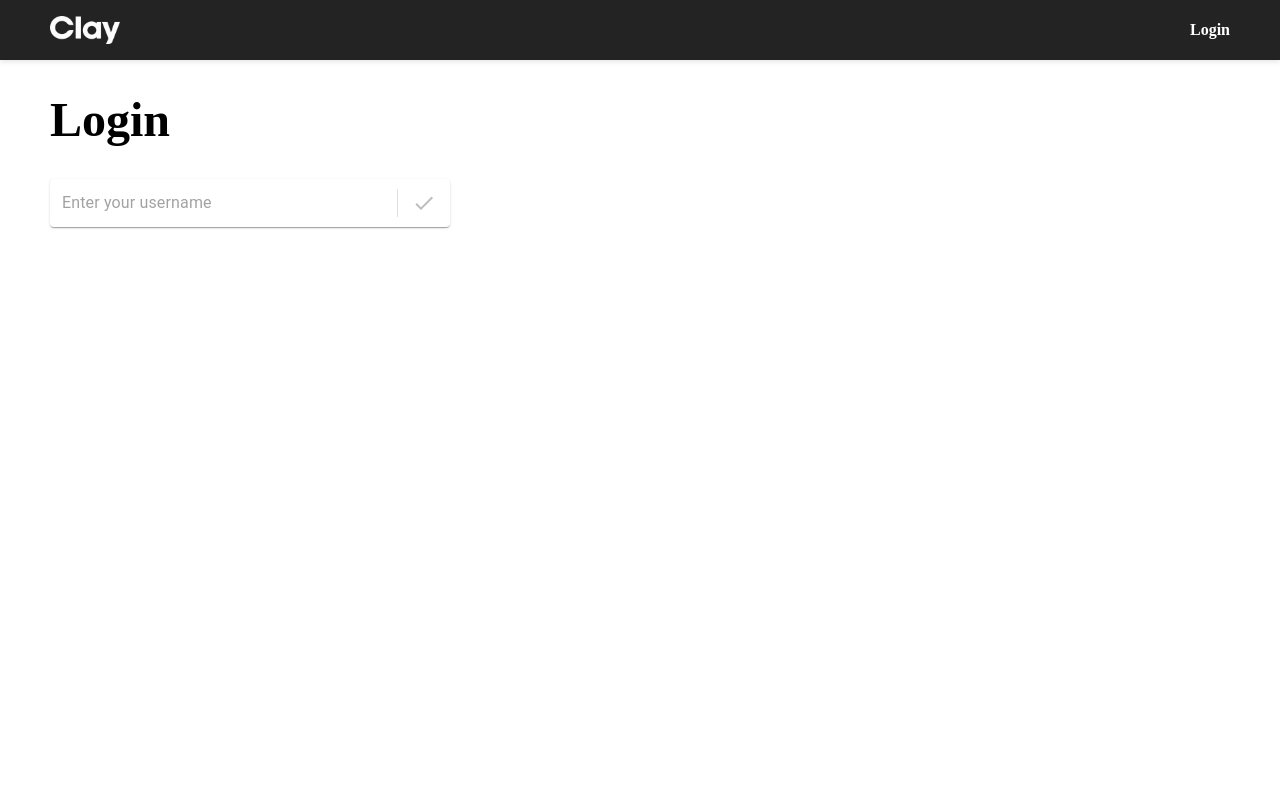
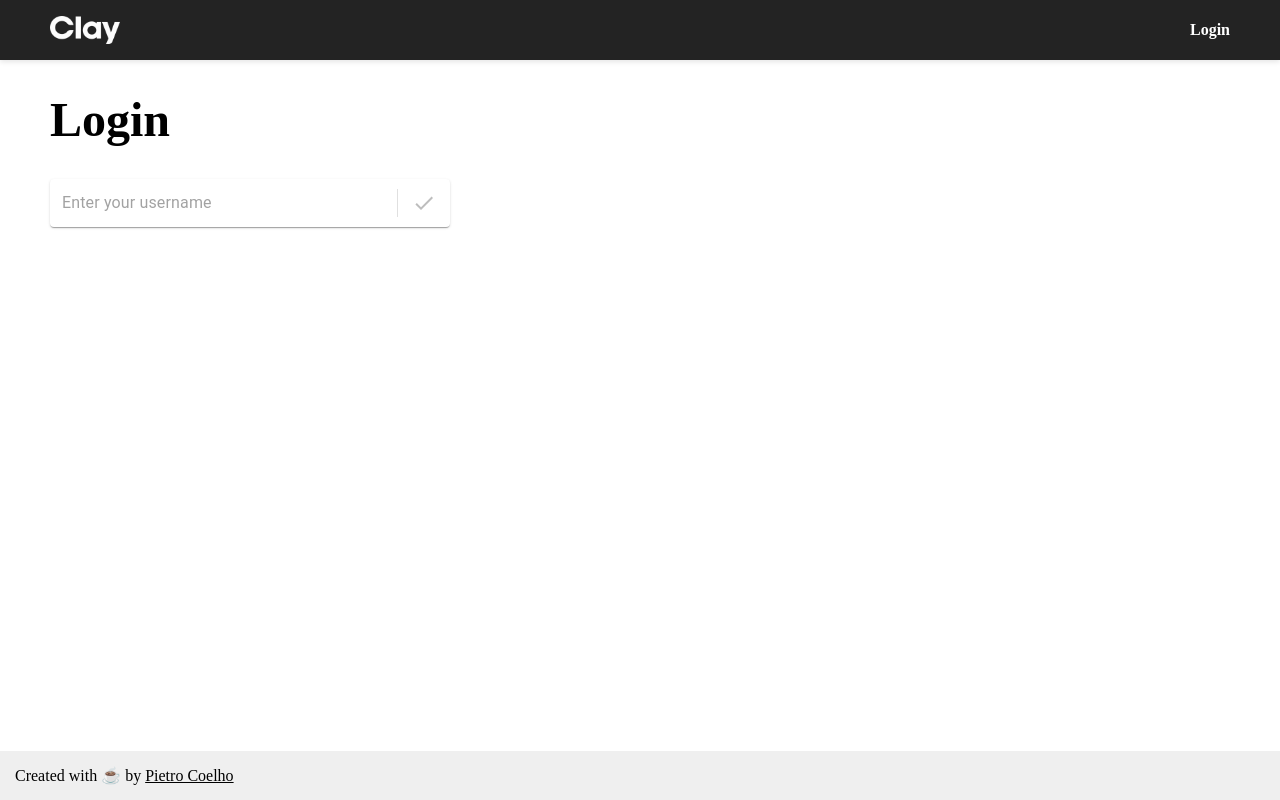
Before and after one commit to pietrofxq/the-cloud-lock, a React (Create React App) app: page /login in a window 1280 px wide. Built offline with nearby package versions, Linux system fonts and the light colour scheme; a web font is replaced by a local one.

Commit message:
feat: add footer

```diff
--- a/src/App.css
+++ b/src/App.css
@@ -1,53 +1,30 @@
 @import url(https://fonts.googleapis.com/css?family=Palanquin:200,400,500,600,700);
 @charset "UTF-8";
 
-/*!
-Theme Name: Project Cherry
-Author:  Clay solutions B.V. team
-Description: Corporate Website template for Clay Solutions B.V.
-Version: 0.1
-Text Domain: projectCherry
-*/
-/*!
- * Bootstrap v3.3.7 (http://getbootstrap.com)
- * Copyright 2011-2016 Twitter, Inc.
- * Licensed under MIT (https://github.com/twbs/bootstrap/blob/master/LICENSE)
- */
-/*! normalize.css v3.0.3 | MIT License | github.com/necolas/normalize.css */
 * {
   font-family: Palanquin;
   box-sizing: border-box;
 }
 
 html {
+  box-sizing: border-box;
   font-family: sans-serif;
   -ms-text-size-adjust: 100%;
-  -webkit-text-size-adjust: 100%
+  -webkit-text-size-adjust: 100%;
+  height: 100%;
 }
 
 body {
-  margin: 0
+  margin: 0;
+  position: relative;
+  padding-bottom: 6rem;
+  min-height: 100%;
 }
 
-html, body {
-  min-height: 100%;
-  height: 100%;
-}
-
-article,
-aside,
-details,
-figcaption,
-figure,
-footer,
-header,
-hgroup,
-main,
-menu,
-nav,
-section,
-summary {
-  display: block
+*,
+*:before,
+*:after {
+  box-sizing: inherit;
 }
 
 audio,
@@ -58,18 +35,14 @@ video {
   vertical-align: baseline
 }
 
-audio:not([controls]) {
-  display: none;
-  height: 0
-}
-
 [hidden],
 template {
   display: none
 }
 
 a {
-  background-color: transparent
+  background-color: transparent;
+  color: inherit;
 }
 
 a:active,
@@ -77,9 +50,6 @@ a:hover {
   outline: 0
 }
 
-abbr[title] {
-  border-bottom: 1px dotted
-}
 
 b,
 strong {
@@ -209,10 +179,6 @@ th {
   padding: 0
 }
 
-.img-responsive {
-  display: inline-block
-}
-
 a.no-style {
   text-decoration: none;
 }
--- a/src/App.tsx
+++ b/src/App.tsx
@@ -18,6 +18,15 @@ import { ThemeProvider } from '@material-ui/styles'
 
 const Container = styled.div`
   padding: 0 50px;
+`
+
+const Footer = styled.footer`
+  position: absolute;
+  left: 0;
+  right: 0;
+  bottom: 0;
+  background-color: #efefef;
+  padding: 15px;
 `
 
 const theme = createMuiTheme({
@@ -49,6 +58,7 @@ const App: React.FC = () => {
               }}
             />
           </Container>
+          <Footer>Created with <span role="img" aria-label="coffee">️☕</span> by <a href="http://github.com/pietrofxq">Pietro Coelho</a></Footer>
         </Provider>
       </Router>
     </ThemeProvider>
```
